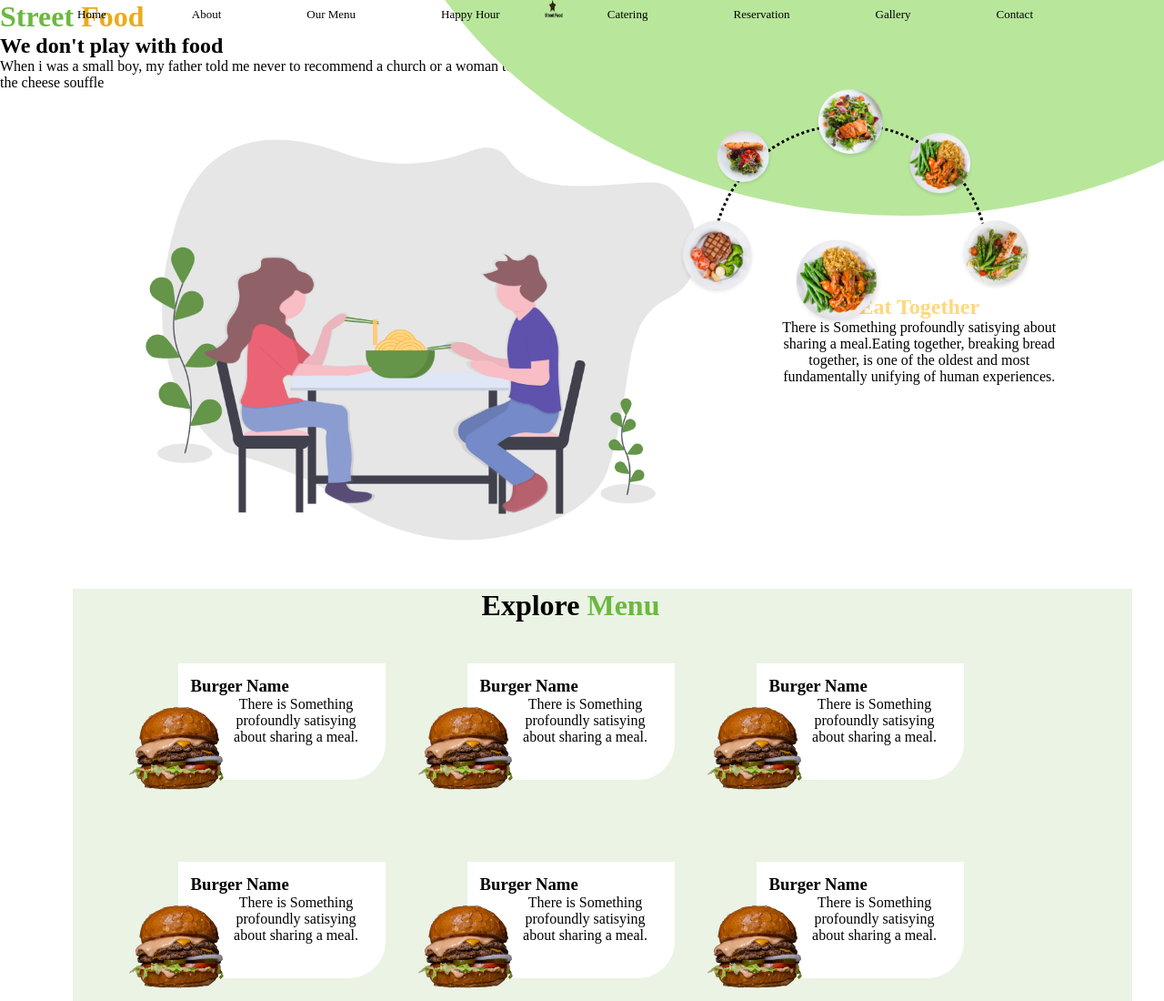
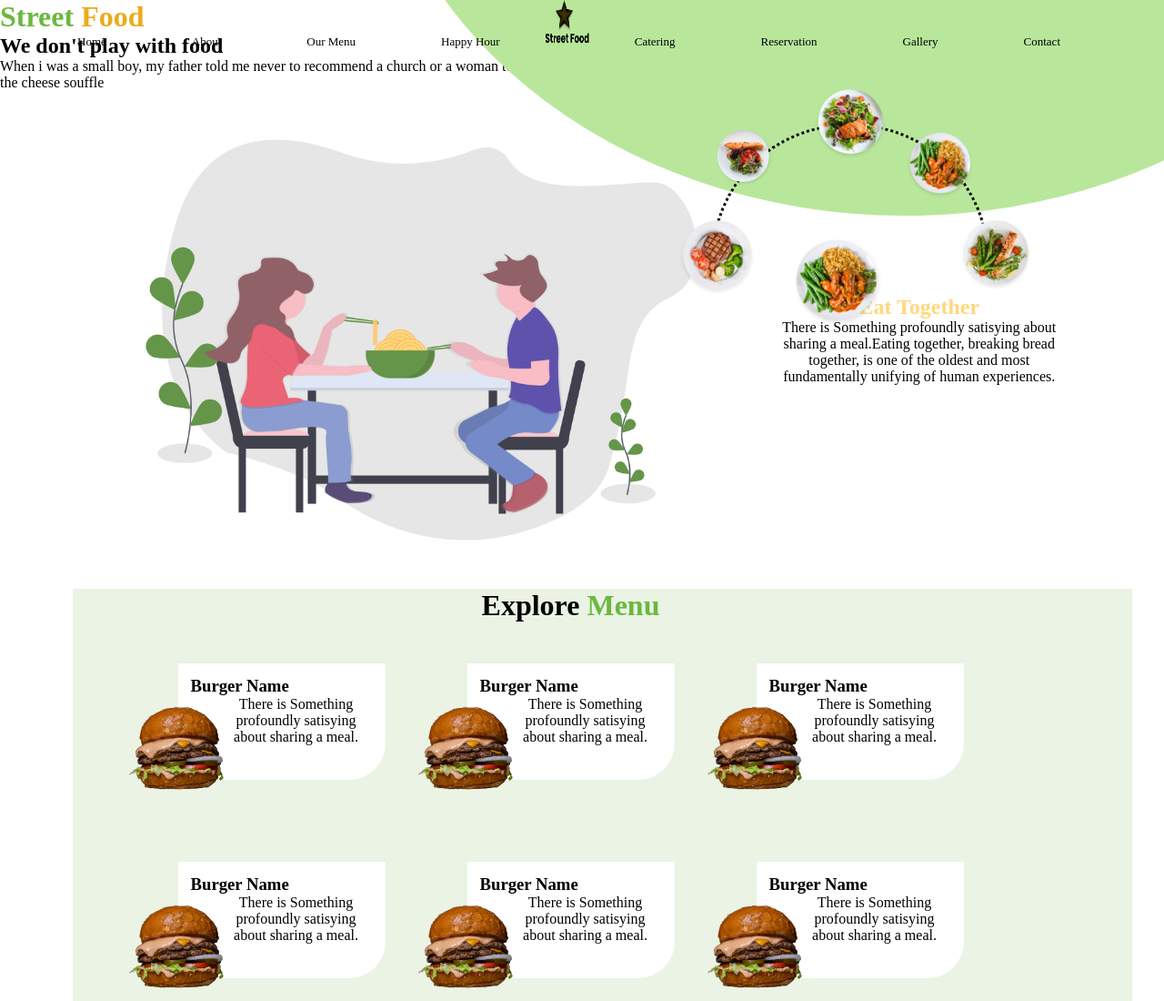
Before and after one commit to Nancy-codergirl/Street-food-website, a plain HTML site: page index.html in a window 1280 px wide. Shown: the top 1100 px of the page at 91% size. Drawn offline with Linux system fonts and the light colour scheme.

Commit message:
Change logo size

```diff
--- a/index.html
+++ b/index.html
@@ -42,7 +42,7 @@
                 <a href="#ourmenu">Our Menu</a>
                 <a href="#happyhour">Happy Hour</a>
                  <!--start of the logo-->
-                 <img id="logo" style="background-color: #413800;" src="./assets/Pinterest.jpeg" alt="" height="20" width="20"
+                 <img id="logo" style="background-color: #413800;" src="./assets/Pinterest.jpeg" alt="" height="50" width="50"
                  <!--end of the logo-->
                 <a href="catering">Catering</a>
                 <a href="reservation">Reservation</a>
```
